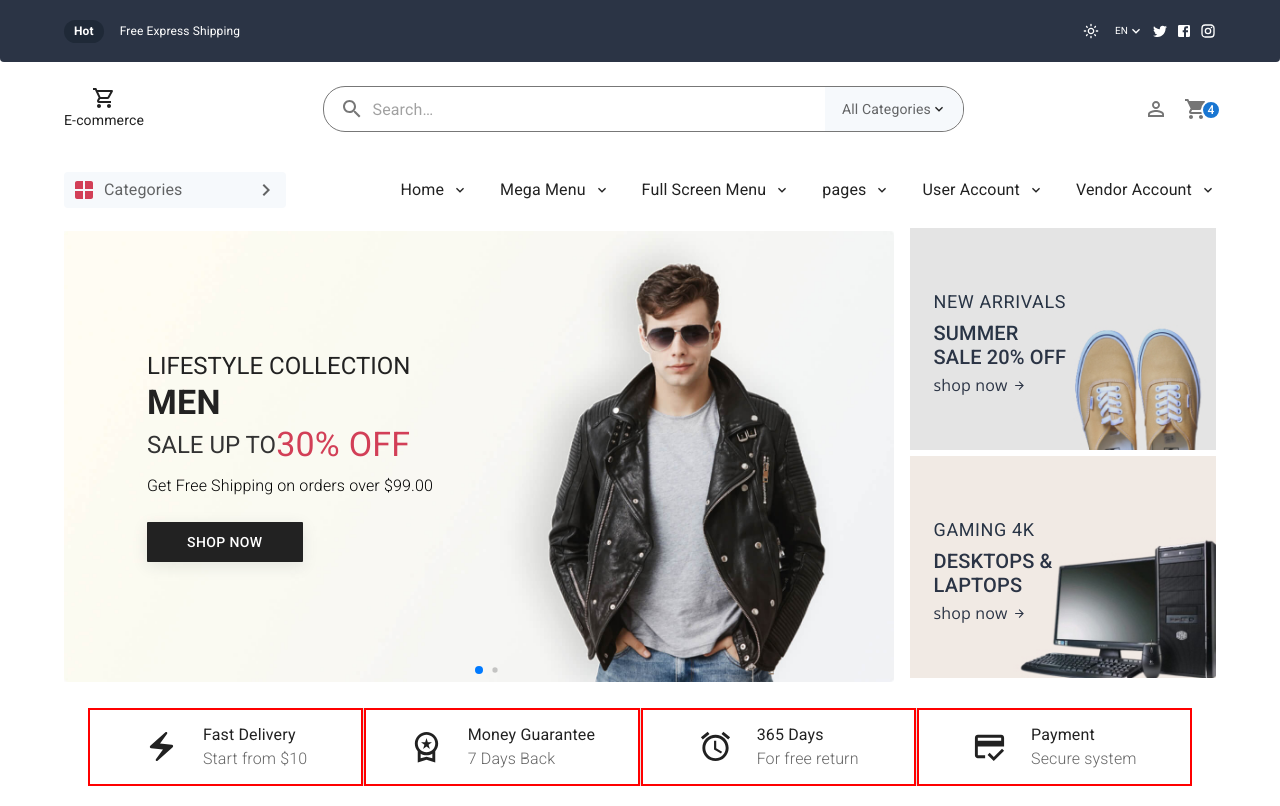
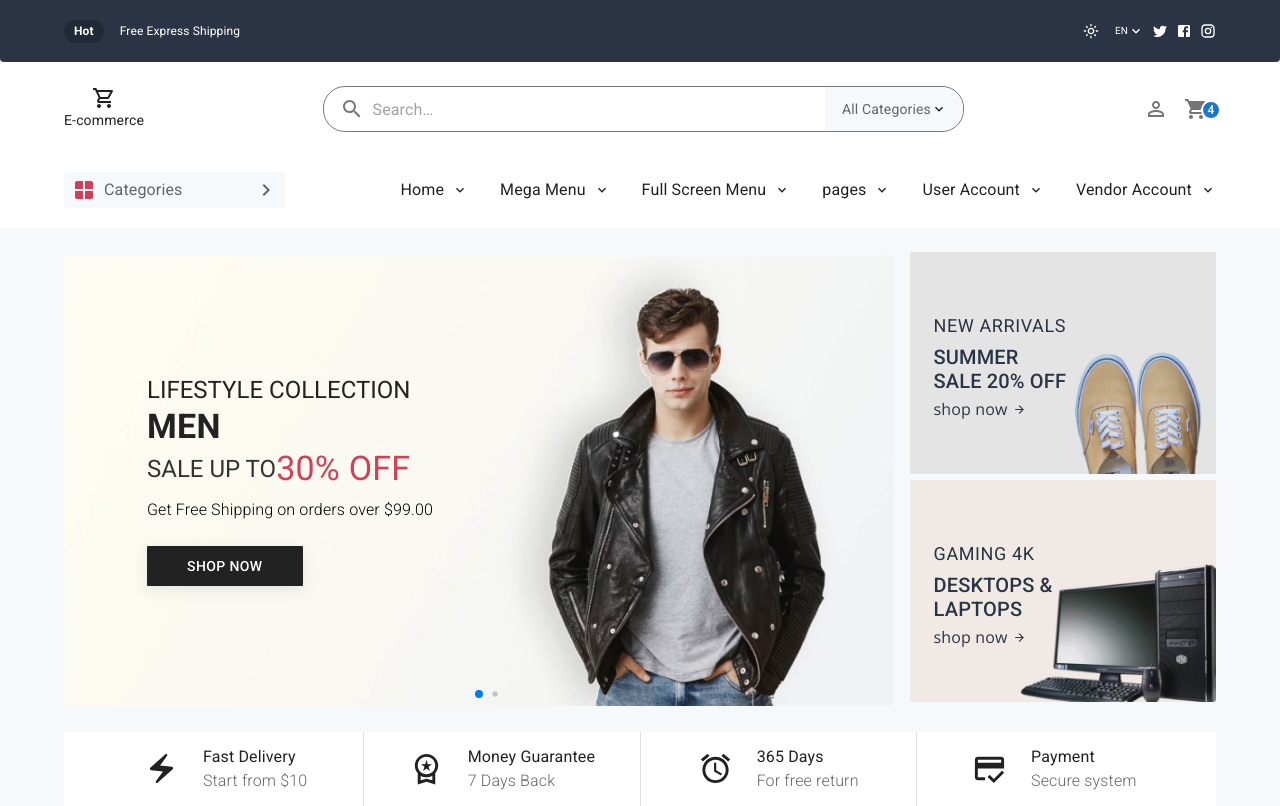
Before and after one commit to redarashid/smart-shopper, a React (Create React App) app: page / in a window 1280 px wide. Built offline with nearby package versions, Linux system fonts and the light colour scheme.

Commit message:
first commit

```diff
--- a/src/App.js
+++ b/src/App.js
@@ -21,9 +21,12 @@ function App() {
         <Header2 />
         <Header3 />
 
-        <Box bgcolor={theme.
-// @ts-ignore
-        palette.bg.secondary}>
+        <Box
+          bgcolor={
+            // @ts-ignore
+            theme.palette.bg.secoundry
+          }
+        >
           <Hero />
         </Box>
       </ThemeProvider>
--- a/src/components/hero/Hero.jsx
+++ b/src/components/hero/Hero.jsx
@@ -32,6 +32,7 @@ const Hero = () => {
           justifyContent: "space-between",
           alignItems: "center",
           mt: 2.5,
+          pt: 3
         }}>
         <Swiper
           loop={true}
--- a/src/components/hero/Section.js
+++ b/src/components/hero/Section.js
@@ -58,7 +58,6 @@ const MyIcon = ({ icon, title, subTitle }) => {
   const theme = useTheme();
   return (
     <Box
-            className="border"
       sx={{
         justifyContent: useMediaQuery("(min-width:600px)") ? "center" : "left",
         flexGrow: 1,
--- a/src/theme.jsx
+++ b/src/theme.jsx
@@ -14,7 +14,7 @@ export const getDesignTokens = (mode) => ({
           },
 
           bg: {
-            secoundry: "#f6f6f6"
+            secoundry: "#F6F9FC"
           },
 
           neutral: {
```
